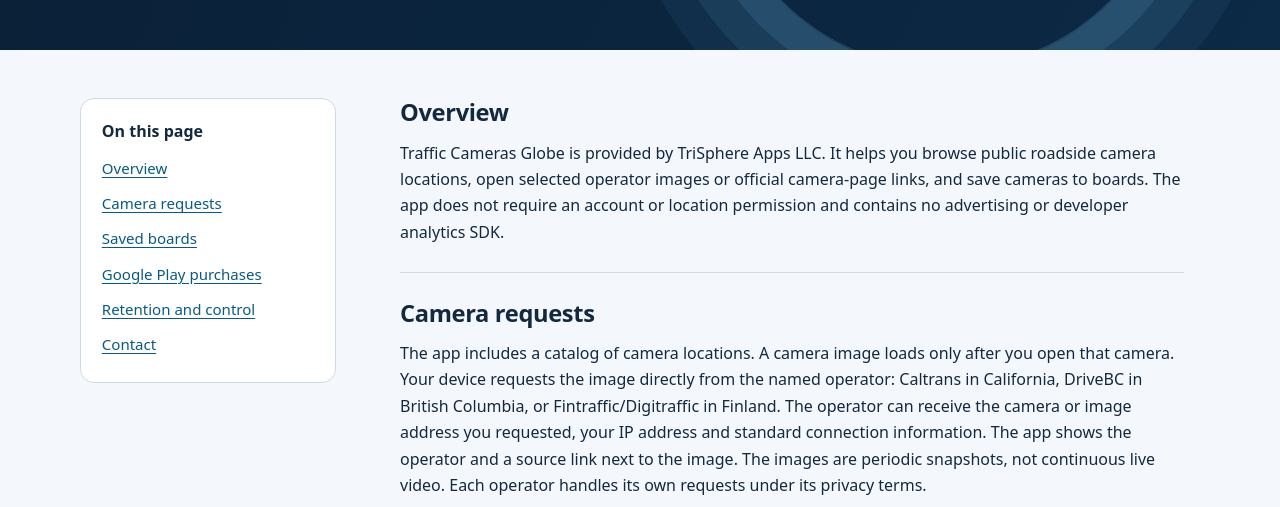
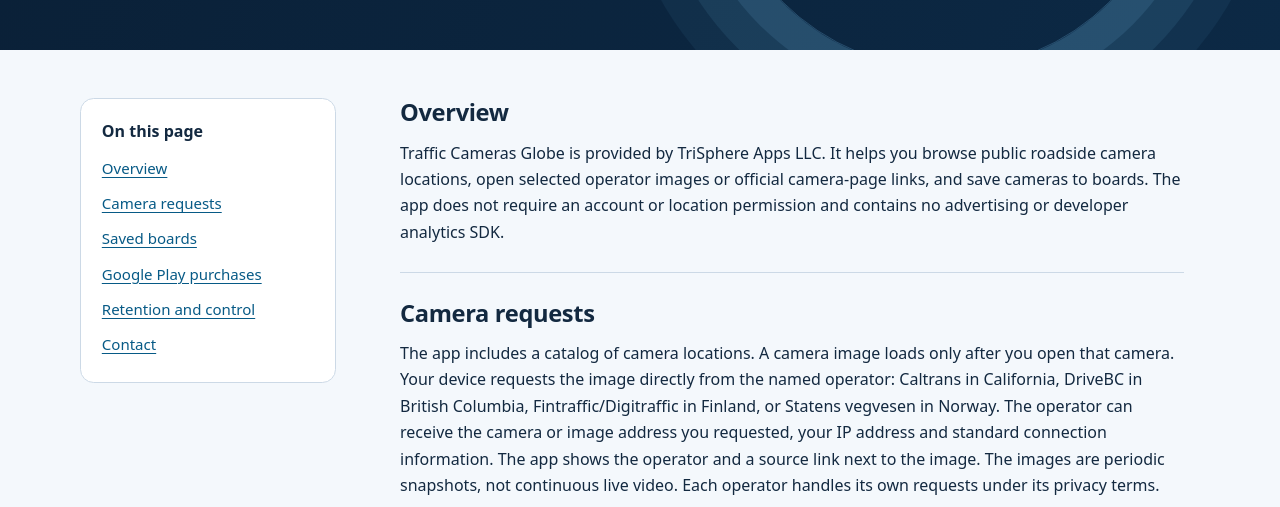
Before and after one commit to TriSphereAppsLLC/trisphere-app-privacy, a plain HTML site: page traffic-camera-globe.html in a window 1280 px wide. Shown: the part 283-790 px from the top of the page. Drawn offline with Linux system fonts and the light colour scheme.

Commit message:
Update traffic-camera-globe.htmlDocument Norway camera source

```diff
--- a/traffic-camera-globe.html
+++ b/traffic-camera-globe.html
@@ -42,7 +42,7 @@
           <p>Traffic Cameras Globe is provided by TriSphere Apps LLC. It helps you browse public roadside camera locations, open selected operator images or official camera-page links, and save cameras to boards. The app does not require an account or location permission and contains no advertising or developer analytics SDK.</p>
         </section>
         <section id="cameras"><h2>Camera requests</h2>
-          <p>The app includes a catalog of camera locations. A camera image loads only after you open that camera. Your device requests the image directly from the named operator: Caltrans in California, DriveBC in British Columbia, or Fintraffic/Digitraffic in Finland. The operator can receive the camera or image address you requested, your IP address and standard connection information. The app shows the operator and a source link next to the image. The images are periodic snapshots, not continuous live video. Each operator handles its own requests under its privacy terms.</p>
+          <p>The app includes a catalog of camera locations. A camera image loads only after you open that camera. Your device requests the image directly from the named operator: Caltrans in California, DriveBC in British Columbia, Fintraffic/Digitraffic in Finland, or Statens vegvesen in Norway. The operator can receive the camera or image address you requested, your IP address and standard connection information. The app shows the operator and a source link next to the image. The images are periodic snapshots, not continuous live video. Each operator handles its own requests under its privacy terms.</p>
           <p>Québec 511 entries open the official operator video page in your browser only after you tap its link. The app does not retrieve or embed that video. Searching the on-device catalog does not send your search text to TriSphere.</p>
         </section>
         <section id="boards"><h2>Saved boards and settings</h2>
```
